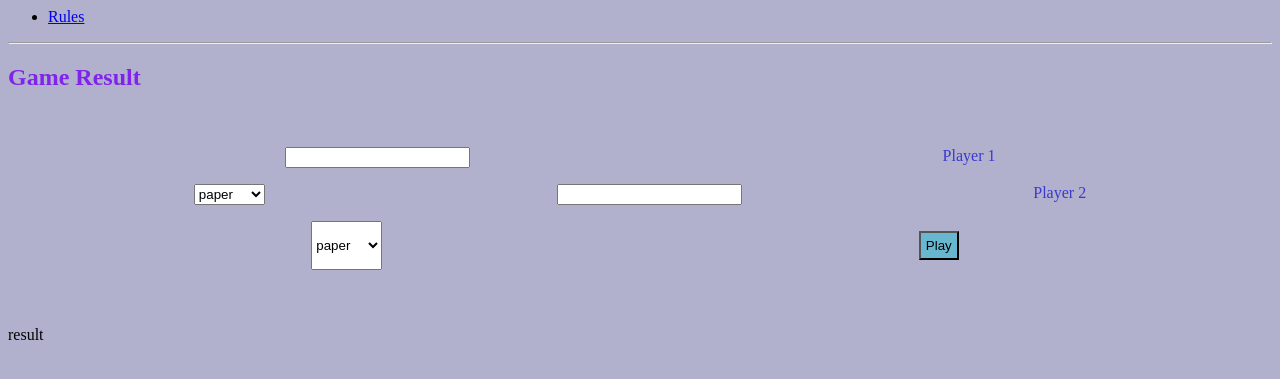
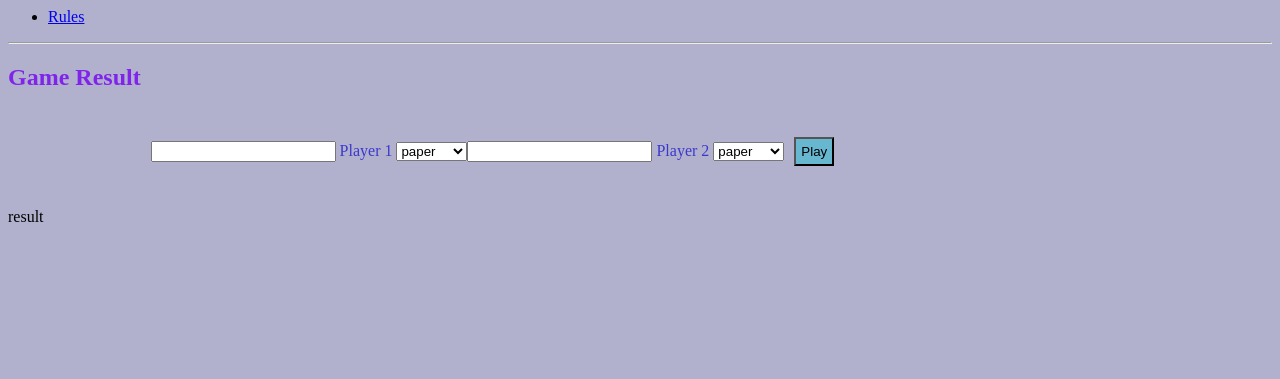
Before and after one commit to hollyhbrady/Flask_HTML_CSS_Game, a Flask app: page /result in a window 1280 px wide. Shown: the top 379 px of the page. Run offline with Flask 2, Linux system fonts and the light colour scheme.

Commit message:
css changes

```diff
--- a/static/style.css
+++ b/static/style.css
@@ -2,10 +2,26 @@ body {
     background-color: rgb(177, 177, 206);
 }
 
-div {
-    color:rgba(4, 1, 202, 0.685);
-    margin: 20px;
-    padding: 20px;
+.flex-container {
+    display: grid;
+    justify-content: space-evenly;
+    grid-template-areas:
+    '1 1 1'
+    '2 2 2'
+    '3 3 3';
+
+}
+
+.grid-item1 {
+    grid-area: 1;
+}
+
+.grid-item2 {
+    grid-area: 2;
+}
+
+.grid-item3 {
+    grid-area: 3;
 }
 
 #play-button {
@@ -18,10 +34,14 @@ div {
 
 h2 {
     color: rgb(129, 36, 235);
+    display: flex;
+    align-self: center;
 }
 
 h3 {
     color: rgb(149, 74, 235);
+    display: flex;
+    align-self: center;
 }
 
 #result-header {
@@ -31,7 +51,4 @@ h3 {
 
 p {
     color: rgba(4, 1, 202, 0.685);
-    display: flex;
-    justify-content: space-around;
-    align-content: flex-start;
 }
--- a/templates/home.html
+++ b/templates/home.html
@@ -4,8 +4,8 @@
 <h2>Rules</h2>
 <h3>Hello! Here are the rules:</h3>
     <p>&#x1Faa8; Rock wins over scissors - because rock smashes scissors</p>
+    <p> &#x1f4c4; Paper wins over rock - because paper covers rock</p>
     <p>&#x2701; Scissors wins over paper - because scissors cut paper</p>
-    <p> &#x1f4c4; Paper wins over rock - because paper covers rock</p>
     <p>Same gesture is a tie.</p>
     <p>Are you ready to play?</p>
 
--- a/templates/result.html
+++ b/templates/result.html
@@ -5,35 +5,38 @@
 <h2 id="result-header">Game Result</h2>
 
 <form class=form-inline action="/result" method="POST">
-    <div>
+    <div class="flex-container">
+        <div class="grid-item1">
             <p>
                 <input type="text" name="player1">
                 <label for="player1">Player 1</label>
+                <select name="player1gesture">
             </p>
             <p>
-            <select name="player1gesture">
                     <option value="paper">paper</option>
                     <option value="scissors">scissors</option>
                     <option value="rock">rock</option>
             </p>
-        <br>
-        <br>
+        </div>
+        <div class="grid-item2">
             <p>
                 <input type="text" name="player2">
                 <label for="player2">Player 2</label>
+                <select name="player2gesture">
             </p>
             <p>
-            <select name="player2gesture">
                     <option value="paper">paper</option>
                     <option value="scissors">scissors</option>
                     <option value="rock">rock</option>
             </p>
-        <br>
-        <br>
+        </div>
+        <div class="grid-item3">
             <p>
                 <input id="play-button" type="submit" value="Play">
             </p>
         </div>
+    </div>
+
 </form>
 
 {{ result }}
```
Lines whose indentation alone changed are shown as unchanged.
